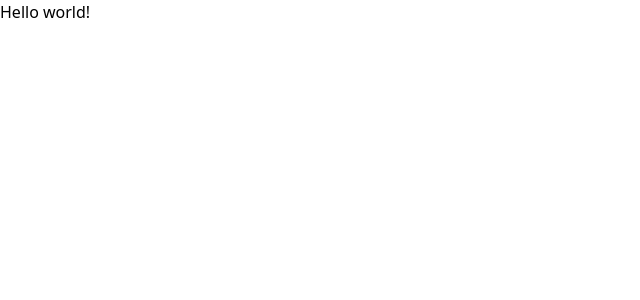
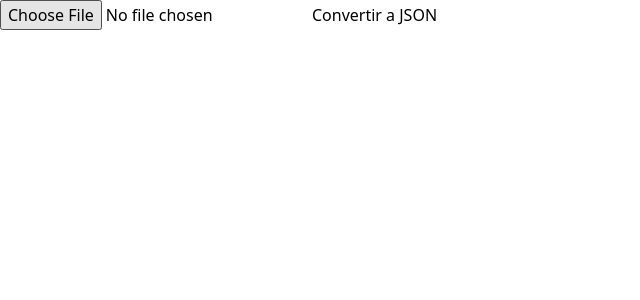
Before and after one commit to Lautaro-Recio/Verificador, a React (Vite) app: page / in a window 1280 px wide. Shown: the top 300 px of the page, without its empty margins (0-640 px from the left). Built offline with nearby package versions, Linux system fonts and the light colour scheme.

Commit message:
ExcelToJson finalizado // muestra de datos en proceso

```diff
--- a/src/App.tsx
+++ b/src/App.tsx
@@ -1,7 +1,85 @@
-export default function App() {
+import { useState, ChangeEvent } from 'react';
+import * as XLSX from 'xlsx';
+import { Product } from './Types';
+
+const ExcelToJsonConverter: React.FC = () => {
+  const [excelFile, setExcelFile] = useState<File | null>(null);
+  const [jsonFile, setJsonFile] = useState<Product[] | null>();
+  const [handleCode, setHandleCode] = useState<number>();
+
+
+  const handleFileChange = (event: ChangeEvent<HTMLInputElement>) => {
+    const file = event.target.files && event.target.files[0];
+    setExcelFile(file || null);
+  };
+
+  const convertExcelToJson = () => {
+    if (excelFile) {
+      const reader = new FileReader();
+
+      reader.onload = (e: ProgressEvent<FileReader>) => {
+        const data = e.target?.result;
+        if (data) {
+          const workbook = XLSX.read(data as string, { type: 'binary' });
+          const jsonData: unknown[] = XLSX.utils.sheet_to_json(workbook.Sheets[workbook.SheetNames[0]]);
+
+          // Asegurarse de que jsonData sea un array y convertirlo al tipo de producto
+          const products: Product[] = Array.isArray(jsonData)
+            ? jsonData
+                .map((item: unknown) => {
+                  // Realizar el tipo de aseguramiento
+                  const safeItem = item as { name?: string; brand?: string; cod?: number; price?: number };
+
+                  if (typeof safeItem === 'object' && safeItem !== null) {
+                    // Asegurar que el objeto cumple con la interfaz 'Product'
+                    const product: Product = {
+                      cod: safeItem.cod || 0,
+                      name: safeItem.name || "",
+                      brand: safeItem.brand || "",
+                      price: safeItem.price || 0,
+
+                    };
+                    return product;
+                  }
+                  // Si no es un objeto, puedes manejarlo de acuerdo a tus necesidades
+                  return null;
+                })
+                .filter((product: Product | null): product is Product => product !== null) // Filtrar elementos nulos
+            : [];
+
+          // Ahora puedes usar 'products' para manejar los datos según tus necesidades
+          setJsonFile(products);
+        }
+      };
+
+      reader.readAsBinaryString(excelFile);
+    } else {
+      console.error("Selecciona un archivo Excel primero.");
+    }
+  };
+
+
+
+  console.log(jsonFile)
+
+  console.log(handleCode)
+
+
+
+
   return (
-    <h1 className="text-3xl font-bold underline">
-      Hello world!
-    </h1>
-  )
-}
+    <div>
+      <input type="file" onChange={handleFileChange} />
+      <button onClick={convertExcelToJson}>Convertir a JSON</button>
+      <input type="number" className='border-2' onChange={(e)=>{setHandleCode(e.target.value)}} />
+      {jsonFile?.map(item =>(
+        <div className='grid grid-cols-1 place-items-center uppercase' key={item.cod}>
+          <p>{item.name} {item.brand}</p>
+          <p>$ {item.price}</p>
+        </div>
+      ))}
+    </div>
+  );
+};
+
+export default ExcelToJsonConverter;
--- /dev/null
+++ b/src/Types.tsx
@@ -0,0 +1,8 @@
+// Supongamos que un producto tiene un formato específico
+export interface Product {
+    cod:number;
+    name: string;
+    brand:string;
+    price: number;
+    // Agrega más propiedades según sea necesario
+}
```
Also changed, not shown: 1 other file (tests, documents, lock files or other folders).
